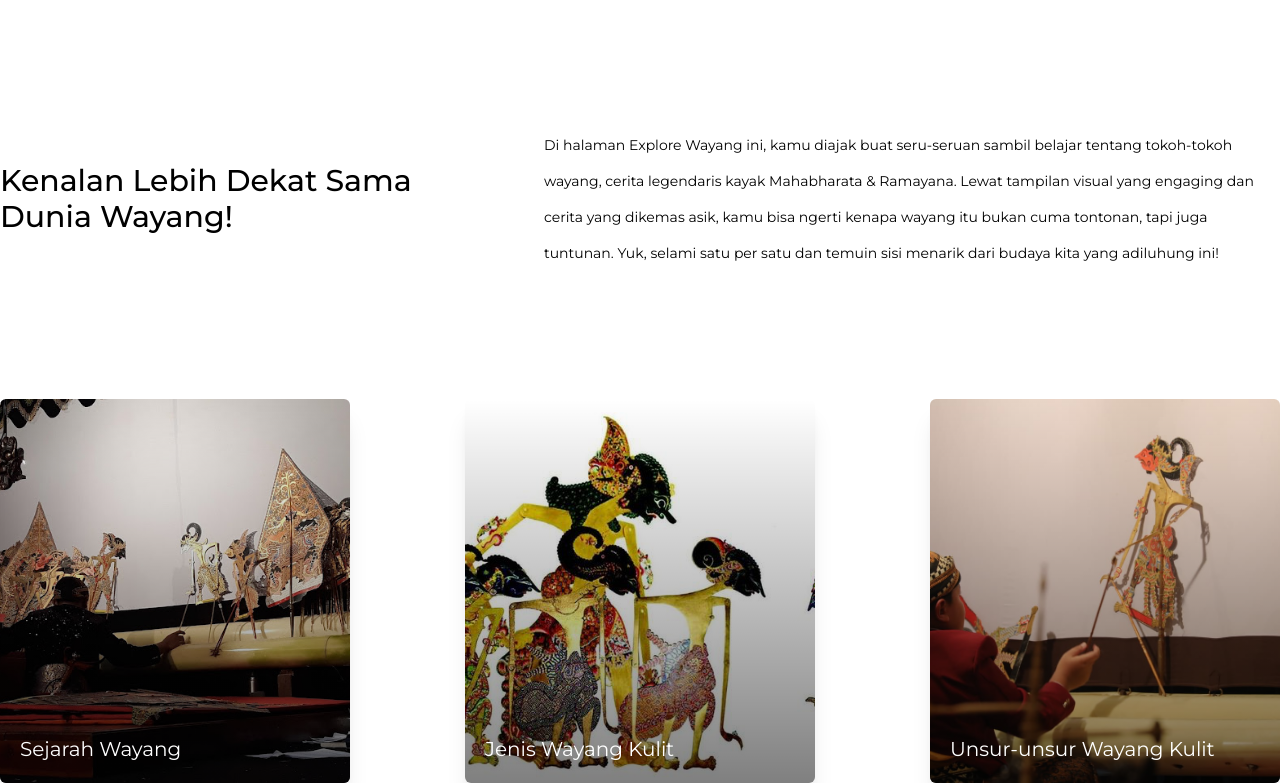
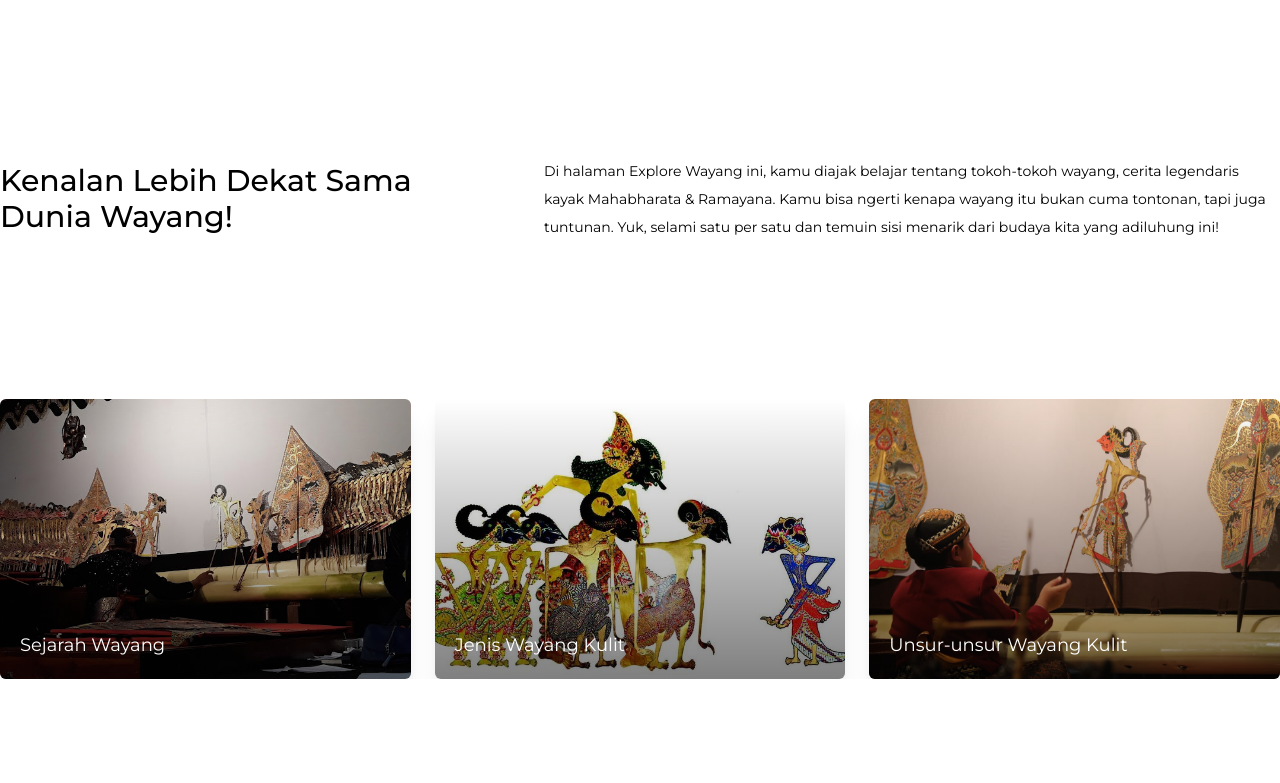
Before and after one commit to nandah4/sambang-rasa, a React (Vite) app: page /explore in a window 1280 px wide. Shown: the part 481-1264 px from the top of the page. After the commit the page ends 1160 px from the top, so only its background shows below. Built offline with nearby package versions, Linux system fonts and the light colour scheme.

Commit message:
fix: category card in explore

```diff
--- a/src/pages/Explore.jsx
+++ b/src/pages/Explore.jsx
@@ -34,14 +34,12 @@ const Explore = () => {
                 </p>
               </div>
               <div className="md1:col-span-3 flex items-center justify-start md1:pl-8">
-                <p className="font-montserrat text-sm leading-9">
-                  Di halaman Explore Wayang ini, kamu diajak buat seru-seruan
-                  sambil belajar tentang tokoh-tokoh wayang, cerita legendaris
-                  kayak Mahabharata & Ramayana. Lewat tampilan visual yang
-                  engaging dan cerita yang dikemas asik, kamu bisa ngerti kenapa
-                  wayang itu bukan cuma tontonan, tapi juga tuntunan. Yuk,
-                  selami satu per satu dan temuin sisi menarik dari budaya kita
-                  yang adiluhung ini!
+                <p className="font-montserrat text-sm leading-7">
+                  Di halaman Explore Wayang ini, kamu diajak belajar tentang
+                  tokoh-tokoh wayang, cerita legendaris kayak Mahabharata &
+                  Ramayana. Kamu bisa ngerti kenapa wayang itu bukan cuma
+                  tontonan, tapi juga tuntunan. Yuk, selami satu per satu dan
+                  temuin sisi menarik dari budaya kita yang adiluhung ini!
                 </p>
               </div>
             </div>
@@ -50,13 +48,13 @@ const Explore = () => {
 
         <section className="my-20 md1:my-0">
           <div className="max-w-7xl mx-auto">
-            <div className="w-full h-full flex justify-start gap-x-6 lgbase:justify-between px-3 xl:px-0 gap-y-5 flex-wrap wrap-normal">
+            <div className="w-full h-full grid md1:grid-cols-3 base:grid-cols-2 grid-cols-1 gap-x-6 px-3 xl:px-0 gap-y-6">
               {category.map((e) => (
                 <NavLink
                   state={e}
                   to={`/explore/${slug(e.shortTitle)}`}
                   key={e.id}
-                  className="hover:shadow-xl cursor-pointer md1:w-[350px] relative w-full h-96  shadow-xl rounded-md overflow-hidden"
+                  className="hover:shadow-xl cursor-pointer relative w-full h-70  shadow-xl rounded-md overflow-hidden"
                 >
                   <img
                     src={e.image}
@@ -64,7 +62,7 @@ const Explore = () => {
                     className="w-full h-full object-cover"
                   />
                   <div className="group absolute top-0 left-0 right-0 bottom-0 bg-gradient-to-t from-black/50 hover:from-black/70 duration-1000 transition-all to-transparent">
-                    <p className="absolute left-5 right-0 bottom-5 group-hover:bottom-6 text-white text-xl font-montserrat">
+                    <p className="absolute left-5 right-0 bottom-5 group-hover:bottom-6 text-white text-lg font-montserrat">
                       {e.shortTitle}
                     </p>
                   </div>
```
